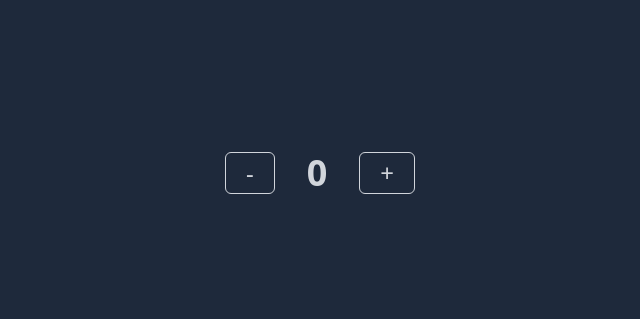
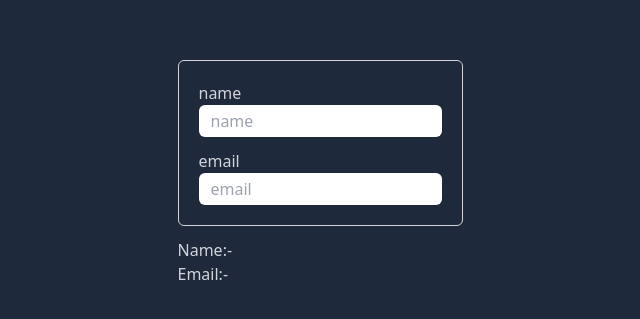
Before and after one commit to sameers-b/react-project, a React (Vite) app: page / in a window 1280 px wide. Shown: the part 227-546 px from the top of the page, without its empty margins (320-960 px from the left). Built offline with nearby package versions, Linux system fonts and the light colour scheme.

Commit message:
form input real time show

```diff
--- a/src/App.tsx
+++ b/src/App.tsx
@@ -1,27 +1,11 @@
-import { useState } from "react";
+import Counter from "./pages/counter";
+import Form from "./pages/form";
 
 const App: React.FC = () => {
-  const [count, setCount]: [
-    number,
-    React.Dispatch<React.SetStateAction<number>>
-  ] = useState(0);
   return (
     <div className="flex bg-slate-800 h-screen w-screen justify-center items-center">
-      <div className="flex gap-8 text-gray-300 justify-center items-center">
-        <button
-          className="border border-gray-300 py-1 px-5 text-2xl rounded-md flex items-center justify-center duration-500 hover:bg-gray-300 hover:text-slate-800"
-          onClick={() => setCount(count - 1)}
-        >
-          -
-        </button>
-        <span className="font-bold text-4xl">{count}</span>
-        <button
-          className="border border-gray-300 py-1 px-5 text-2xl rounded-md flex items-center justify-center duration-500 hover:bg-gray-300 hover:text-slate-800"
-          onClick={() => setCount(count + 1)}
-        >
-          +
-        </button>
-      </div>
+      {/* <Counter /> */}
+      <Form />
     </div>
   );
 };
--- /dev/null
+++ b/src/components/Input.tsx
@@ -0,0 +1,30 @@
+import React from "react";
+
+interface InputProps {
+  name: string;
+  value: string;
+  setVal: (e: React.FormEvent<HTMLInputElement>) => void;
+}
+
+const Input: React.FC<InputProps> = ({
+  name,
+  value,
+  setVal,
+}: InputProps): JSX.Element => {
+  return (
+    <div className="flex flex-col">
+      <label htmlFor="name">{name}</label>
+      <input
+        type="text"
+        name={name}
+        id={name}
+        className="rounded-md h-8 pl-3 text-slate-700 outline-none"
+        placeholder={name}
+        value={value}
+        onChange={setVal}
+      />
+    </div>
+  );
+};
+
+export default Input;
--- /dev/null
+++ b/src/pages/counter.tsx
@@ -0,0 +1,27 @@
+import React, { useState } from "react";
+
+const Counter: React.FC = () => {
+  const [count, setCount]: [
+    number,
+    React.Dispatch<React.SetStateAction<number>>
+  ] = useState<number>(0);
+  return (
+    <div className="flex gap-8 text-gray-300 justify-center items-center">
+      <button
+        className="border border-gray-300 py-1 px-5 text-2xl rounded-md flex items-center justify-center duration-500 hover:bg-gray-300 hover:text-slate-800"
+        onClick={() => setCount(count - 1)}
+      >
+        -
+      </button>
+      <span className="font-bold text-4xl">{count}</span>
+      <button
+        className="border border-gray-300 py-1 px-5 text-2xl rounded-md flex items-center justify-center duration-500 hover:bg-gray-300 hover:text-slate-800"
+        onClick={() => setCount(count + 1)}
+      >
+        +
+      </button>
+    </div>
+  );
+};
+
+export default Counter;
--- /dev/null
+++ b/src/pages/form.tsx
@@ -0,0 +1,45 @@
+import React, { useState } from "react";
+import Input from "../components/Input";
+
+const Form: React.FC = () => {
+  //   const [name, setName]: [
+  //     string,
+  //     React.Dispatch<React.SetStateAction<string>>
+  //   ] = useState<string>("");
+  //   const [email, setEmail]: [
+  //     string,
+  //     React.Dispatch<React.SetStateAction<string>>
+  //   ] = useState<string>("");
+
+  const [formInput, setFormInput]: [
+    object,
+    React.Dispatch<React.SetStateAction<object>>
+  ] = useState<object>({
+    name: "",
+    email: "",
+  });
+
+  const handleChange = (e: React.FormEvent<HTMLInputElement>) => {
+    const { name, value }: { name: string; value: string } = e.target;
+    setFormInput({ ...formInput, [name]: value });
+  };
+
+  return (
+    <div className="flex flex-col gap-3">
+      <form className="flex flex-col gap-3 border border-gray-300 rounded-md p-5 text-gray-300 justify-center items-center">
+        <Input name="name" value={formInput?.name} setVal={handleChange} />
+        <Input name="email" value={formInput?.email} setVal={handleChange} />
+      </form>
+      <div className="text-gray-300">
+        <div>
+          <span>Name</span>:- <span>{formInput?.name}</span>
+        </div>
+        <div>
+          <span>Email</span>:- <span>{formInput?.email}</span>
+        </div>
+      </div>
+    </div>
+  );
+};
+
+export default Form;
```
